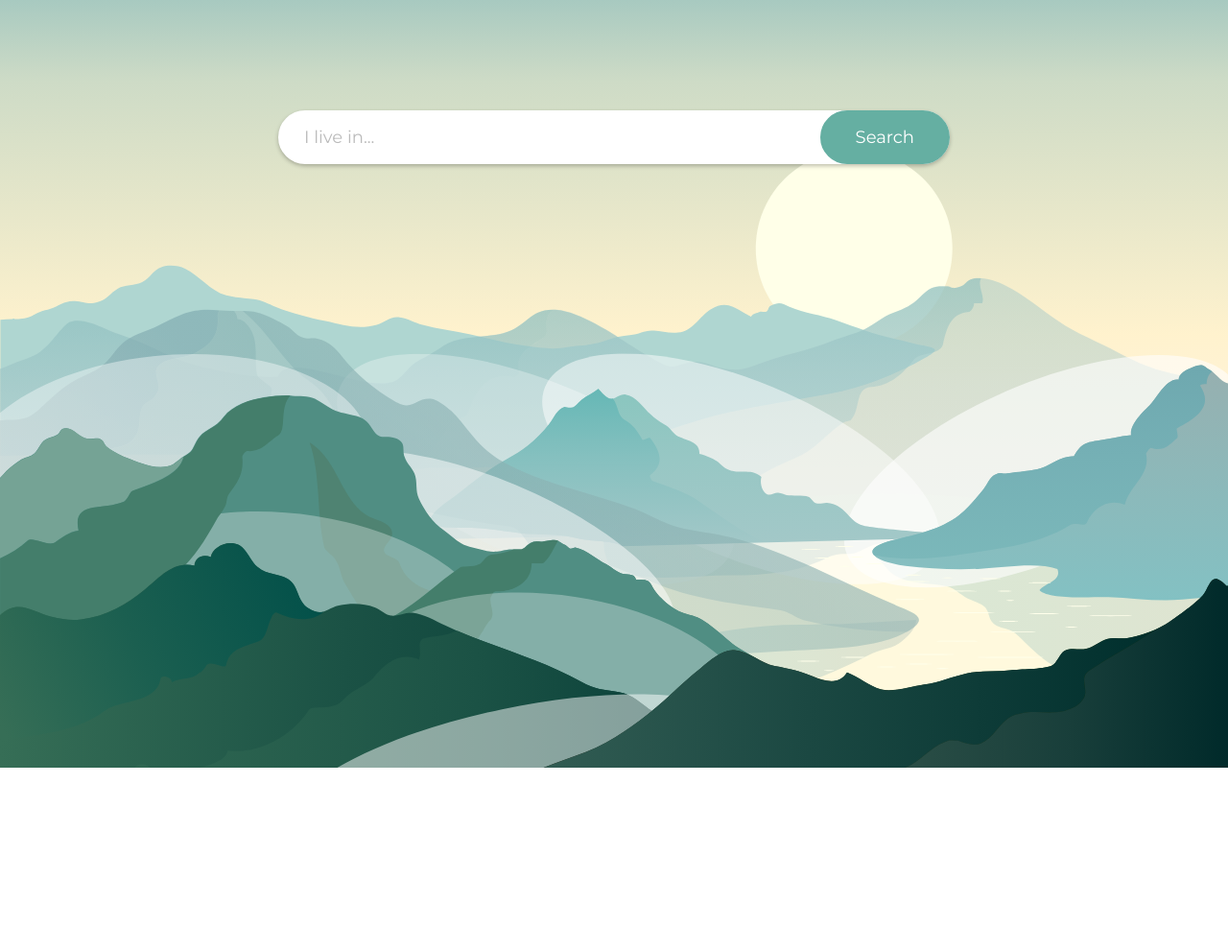
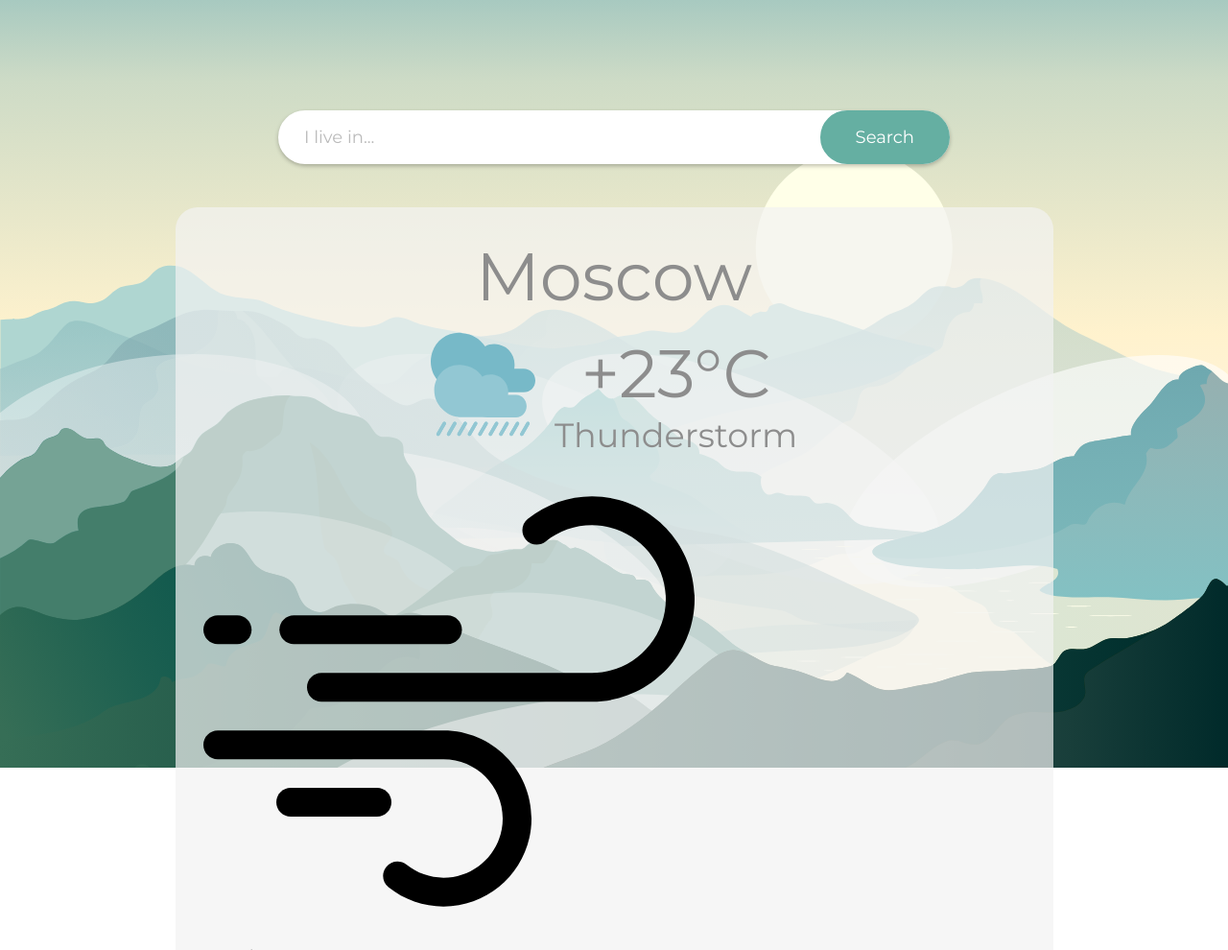
Before and after one commit to spyinfo/weather, a React app: page / in a window 1280 px wide. Shown: the top 990 px of the page at 96% size. Before the commit the page ends 800 px from the top, so only its background shows below. Built offline with nearby package versions, Linux system fonts and the light colour scheme.

Commit message:
Component <Main/>

```diff
--- a/src/components/main/main.js
+++ b/src/components/main/main.js
@@ -1,13 +1,43 @@
 import React from "react";
 import {connect} from "react-redux";
+import rain from "./rain.svg";
+import wind from "./wind.svg";
+import humidity from "./humidity.svg";
 
 const Main = ({weather}) => {
 
     console.log("main", weather)
 
     return (
-        <div>
-
+        <div className="main">
+            <div className="main__header">
+                <h1 className="main__city">Moscow</h1>
+                <div className="main__base">
+                    <div className="main__img">
+                        <img src={rain} alt="img"/>
+                    </div>
+                    <div className="main__info">
+                        <div className="main__temperature">+23°C</div>
+                        <div className="main__desc">
+                            Thunderstorm
+                        </div>
+                    </div>
+                </div>
+            </div>
+            <div className="main__center">
+                <div className="main__item">
+                    <div className="main__item-info">
+                        <img src={wind} alt="wind"/>
+                    </div>
+                    <span>12,3 m/s 260°</span>
+                </div>
+                <div className="main__item">
+                    <div className="main__item-info">
+                        <img src={humidity} alt="wind"/>
+                    </div>
+                    <span>75%</span>
+                </div>
+            </div>
         </div>
     )
 }
--- /dev/null
+++ b/src/styles/components/main.scss
@@ -0,0 +1,47 @@
+.main {
+    background: rgba(243, 243, 243, 0.7);
+    border-radius: 23px;
+    width: 915px;
+    margin: 45px auto 0 auto;
+    padding: 29px;
+    color: #8D8D8D;
+
+    &__header {
+        text-align: center;
+    }
+
+    &__city {
+        font-size: 70px;
+        margin-bottom: 15px;
+    }
+
+    &__base {
+        display: flex;
+        justify-content: center;
+    }
+
+    &__temperature {
+        font-size: 70px;
+    }
+
+    &__info {
+        text-align: center;
+    }
+
+    &__img {
+        width: 109px;
+        height: 109px;
+        margin-right: 20px;
+    }
+
+    &__desc {
+        display: inline-block;
+        font-size: 35px;
+    }
+
+
+
+    &__center {
+
+    }
+}
--- a/src/styles/main.scss
+++ b/src/styles/main.scss
@@ -1,3 +1,4 @@
 @import "components/reset";
 @import "components/default";
 @import "components/search";
+@import "components/main";
```
Also changed, not shown: src/components/main/humidity.svg (added), src/components/main/rain.svg (added), src/components/main/wind.svg (added).
